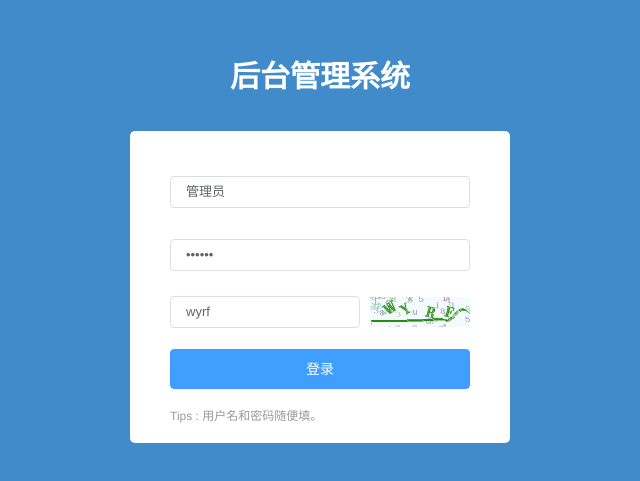
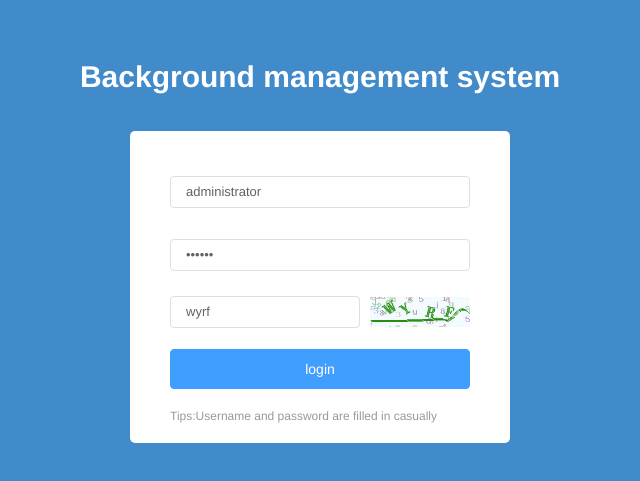
Before and after one commit to hzlshen/vue-project, a Vue app: page /#/login in a window 1280 px wide. Shown: the part 113-594 px from the top of the page, without its empty margins (320-960 px from the left). Built offline with nearby package versions, Linux system fonts and the light colour scheme.

Commit message:
login globalization

```diff
--- a/src/i18n/lan/en.js
+++ b/src/i18n/lan/en.js
@@ -8,4 +8,12 @@ export const h = {
   report: "report",
   setting: "Settings",
   login: "login",
+  tips: "Username and password are filled in casually",
+  administrator: "administrator",
+  placeUser: "please enter user name",
+  palcePass: "Please enter your password",
+  palceCode: "please enter verification code",
+  accounts: "accounts",
+  password: "password",
+  code: "Verification code"
 }
--- a/src/i18n/lan/zh.js
+++ b/src/i18n/lan/zh.js
@@ -8,4 +8,12 @@ export const h = {
   report: "月结报表",
   setting: "系统设置",
   login: "登录",
+  tips: "用户名和密码随便填",
+  administrator: "管理员",
+  placeUser: "请输入用户名",
+  palcePass: "请输入密码",
+  palceCode: "请输入验证码",
+  accounts: "账号",
+  password: "密码",
+  code: "验证码"
 }
--- a/src/page/login/login.vue
+++ b/src/page/login/login.vue
@@ -1,6 +1,6 @@
 <template>
     <div class="loginContainer">
-      <div class="loginTitle">后台管理系统</div>
+      <div class="loginTitle">{{$t('h.system')}}</div>
       <div class="loginForm">
         <el-form
           :model="ruleForm" :rules="rules" ref="ruleForm" label-width="0px" class="demo-ruleForm">
@@ -8,20 +8,20 @@
             <el-input
               v-model="ruleForm.username"
               size="small"
-              placeholder="账号"></el-input>
+              :placeholder="$t('h.accounts')"></el-input>
           </el-form-item>
           <el-form-item prop="password">
             <el-input
               v-model="ruleForm.password"
               type="password"
               size="small"
-              placeholder="密码">
+              :placeholder="$t('h.password')">
             </el-input>
           </el-form-item>
           <el-form-item prop="mobileCode">
             <div class="captcha-wrap el-form-item">
               <el-input
-                placeholder="验证码"
+                :placeholder="$t('h.code')"
                 size="small"
                 maxlength="6"
                 v-model="ruleForm.codeNumber"
@@ -32,9 +32,9 @@
             </div>
           </el-form-item>
           <div class="login-btn">
-            <el-button type="primary" @click="submitForm('ruleForm')">登录</el-button>
+            <el-button type="primary" @click="submitForm('ruleForm')">{{$t('h.login')}}</el-button>
           </div>
-          <p style="font-size:12px;line-height:30px;color:#999;">Tips : 用户名和密码随便填。</p>
+          <p style="font-size:12px;line-height:30px;color:#999;">Tips:{{$t('h.tips')}}</p>
         </el-form>
       </div>
     </div>
@@ -51,19 +51,19 @@
               userInfo:null,//用户信息
               alertText: null, //提示的内容
               ruleForm: {
-                username: '管理员',//账号
+                username: this.$t('h.administrator'),//账号
                 password: '123456',//密码
                 codeNumber:'wyrf',//验证码
               },
               rules: {
                 username: [
-                  { required: true, message: '请输入用户名', trigger: 'blur' }
+                  { required: true, message: this.$t('h.placeUser'), trigger: 'blur' }
                 ],
                 password: [
-                  { required: true, message: '请输入密码', trigger: 'blur' }
+                  { required: true, message: this.$t('h.palcePass'), trigger: 'blur' }
                 ],
                 codeNumber: [
-                  { required: true, message: '请输入验证码', trigger: 'blur'}
+                  { required: true, message: this.$t('h.palceCode'), trigger: 'blur'}
                 ]
               }
             }
```
